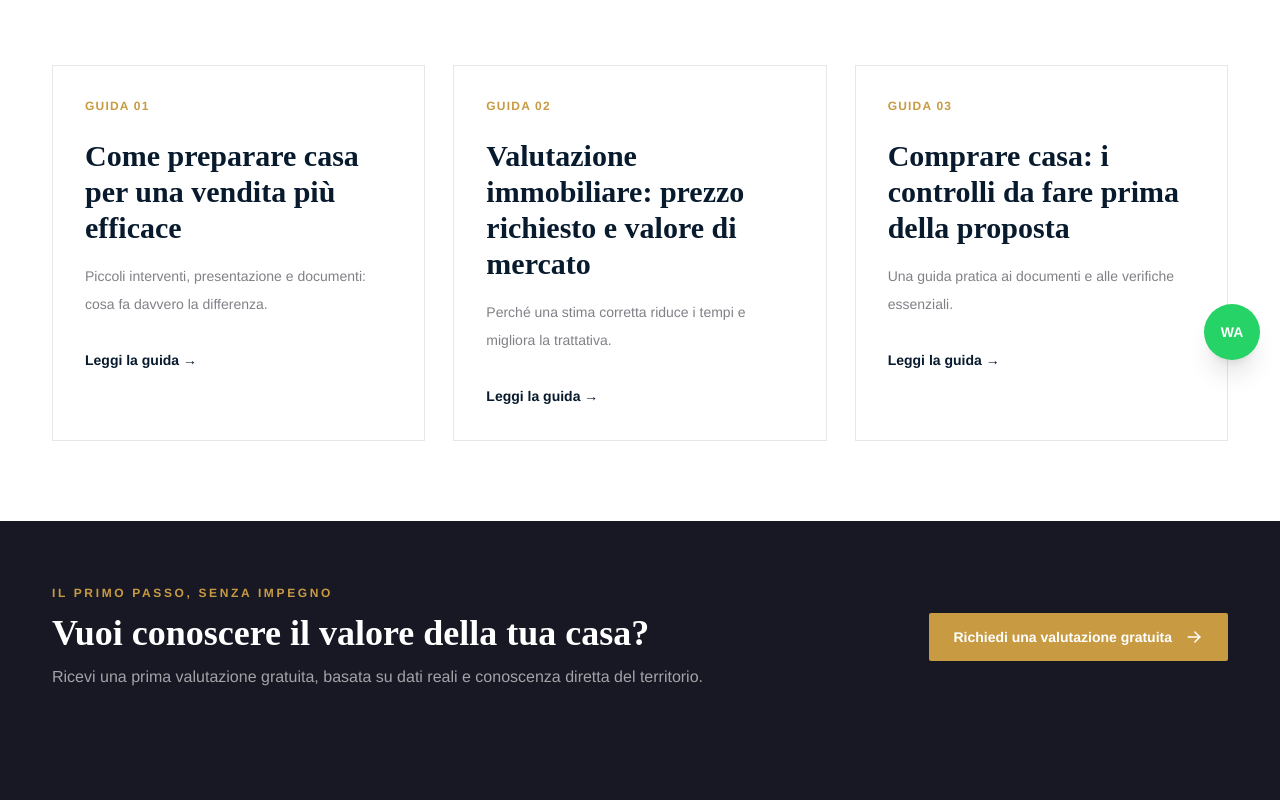
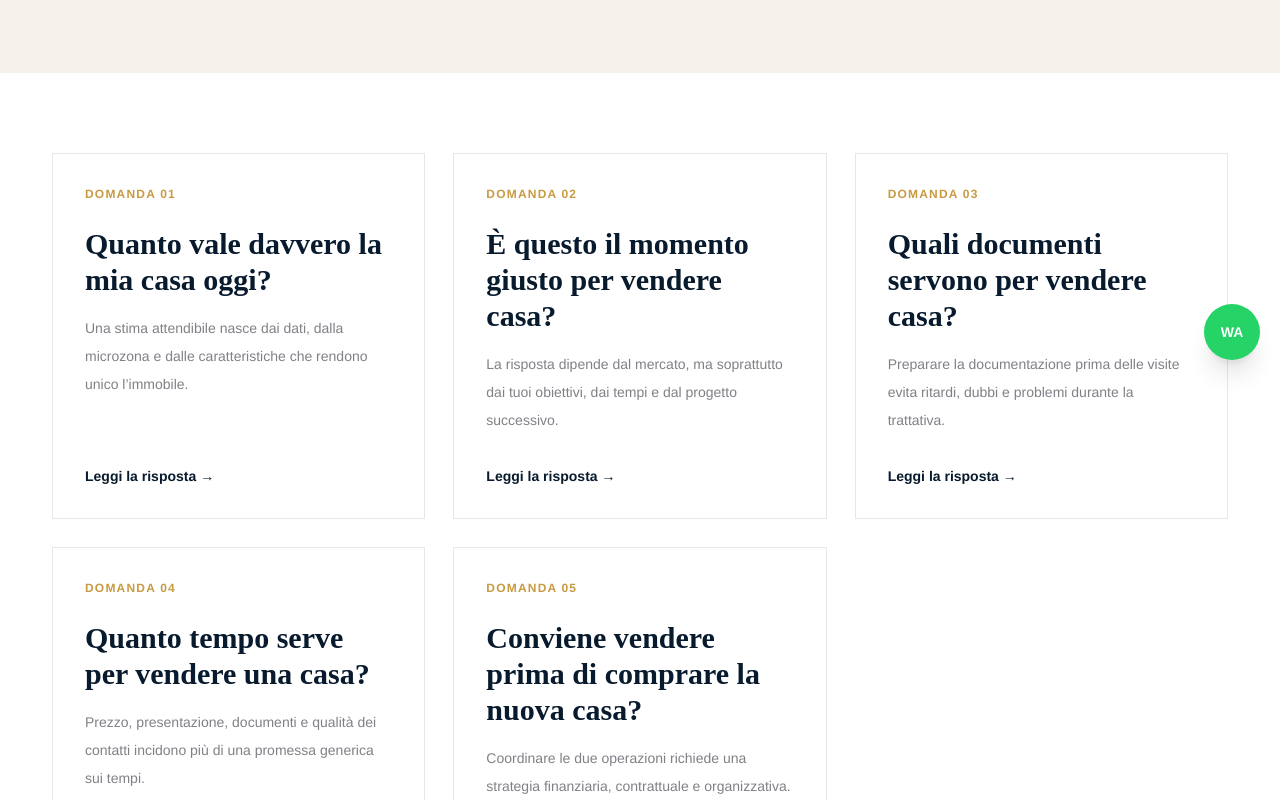
Before and after one commit to STARTHOME06/starthome-real-estate, a Next.js app: page /blog in a window 1280 px wide. Shown: the part 420-1220 px from the top of the page. Built offline with nearby package versions, Linux system fonts and the light colour scheme.

Commit message:
Add lead-focused real estate blog

```diff
--- a/app/api/contatti/route.ts
+++ b/app/api/contatti/route.ts
@@ -31,6 +31,7 @@ export async function POST(request: Request) {
     const telefono = clean(body.telefono, 50);
     const email = clean(body.email, 160);
     const immobile = clean(body.immobile || body.property, 200);
+    const context = clean(body.context, 240);
     const comune = clean(body.comune, 120);
     const tipologia = clean(body.tipologia, 80);
     const messaggio = clean(body.messaggio);
@@ -55,6 +56,7 @@ export async function POST(request: Request) {
       ["Telefono", telefono],
       ["Email", email],
       ["Immobile", immobile],
+      ["Provenienza", context],
       ["Comune", comune],
       ["Tipologia", tipologia],
       ["Messaggio", messaggio],
--- a/app/blog/[slug]/page.tsx
+++ b/app/blog/[slug]/page.tsx
@@ -1,6 +1,23 @@
 import Link from "next/link";
 import { notFound } from "next/navigation";
-import { CTA } from "@/components/CTA";
-const posts:Record<string,{title:string;intro:string}>={ "vendere-casa":{title:"Come preparare casa per una vendita più efficace",intro:"Presentare bene un immobile non significa nasconderne i difetti: significa permettere a chi visita di comprenderne subito il potenziale."},"valutazione-immobiliare":{title:"Valutazione immobiliare: prezzo richiesto e valore di mercato",intro:"Il valore non nasce da un algoritmo isolato, ma dall’incontro tra dati, caratteristiche dell’immobile e domanda reale nella microzona."},"comprare-casa":{title:"Comprare casa: i controlli da fare prima della proposta",intro:"Una proposta consapevole parte dalla verifica di documenti, conformità, costi e condizioni sospensive."}};
-export function generateStaticParams(){return Object.keys(posts).map(slug=>({slug}));}
-export default async function Page({params}:{params:Promise<{slug:string}>}){const {slug}=await params;const p=posts[slug];if(!p)notFound();return <><article className="py-20"><div className="mx-auto max-w-3xl px-5"><Link href="/blog" className="text-xs font-bold uppercase tracking-widest text-gold">← Tutte le guide</Link><h1 className="display-title mt-8">{p.title}</h1><p className="mt-8 text-xl leading-9 text-ink/65">{p.intro}</p><div className="mt-12 space-y-7 leading-8 text-ink/70"><h2 className="font-serif text-3xl font-semibold text-ink">Partire dai dati giusti</h2><p>Ogni immobile è unico, ma il mercato offre riferimenti concreti. Analizzare vendite comparabili, tempi medi e domanda attiva permette di prendere decisioni più solide.</p><h2 className="font-serif text-3xl font-semibold text-ink">La strategia conta</h2><p>Prezzo, presentazione, documentazione e promozione devono lavorare insieme. Un consulente locale coordina questi elementi e rende il percorso più semplice, trasparente e prevedibile.</p></div></div></article><CTA/></>;}
+import type { Metadata } from "next";
+import { LeadForm } from "@/components/Forms";
+import { blogPosts, getBlogPost } from "@/lib/blog";
+
+export function generateStaticParams(){return blogPosts.map(({slug})=>({slug}));}
+
+export async function generateMetadata({params}:{params:Promise<{slug:string}>}):Promise<Metadata>{
+  const {slug}=await params;
+  const post=getBlogPost(slug);
+  return post ? {title:post.title,description:post.excerpt} : {};
+}
+
+export default async function Page({params}:{params:Promise<{slug:string}>}){
+  const {slug}=await params;
+  const post=getBlogPost(slug);
+  if(!post)notFound();
+  return <>
+    <article className="py-20"><div className="mx-auto max-w-3xl px-5"><Link href="/blog" className="text-xs font-bold uppercase tracking-widest text-gold">← Tutte le domande</Link><h1 className="display-title mt-8">{post.title}</h1><p className="mt-8 text-xl leading-9 text-ink/65">{post.intro}</p><div className="mt-12 space-y-10 leading-8 text-ink/70">{post.sections.map(section=><section key={section.title}><h2 className="font-serif text-3xl font-semibold text-ink">{section.title}</h2><p className="mt-4">{section.text}</p></section>)}</div><p className="mt-12 border-l-2 border-gold pl-6 text-lg italic leading-8 text-ink/70">Ogni situazione è diversa: una risposta utile parte sempre dall’ascolto e dai dati dell’immobile.</p></div></article>
+    <section className="bg-sand py-20"><div className="container-site grid gap-12 lg:grid-cols-[1fr_500px] lg:items-start"><div><p className="eyebrow">Confrontiamoci</p><h2 className="section-title">Parliamo del tuo caso.</h2><p className="mt-5 max-w-xl leading-8 text-ink/60">{post.formPrompt}</p><p className="mt-5 text-sm leading-7 text-ink/50">Ti ricontatteremo direttamente. Nessuna risposta automatica e nessun impegno.</p></div><div className="bg-white p-7 shadow-soft sm:p-10"><LeadForm context={`Blog: ${post.title}`} messagePlaceholder={post.formPrompt}/></div></div></section>
+  </>;
+}
--- a/app/blog/page.tsx
+++ b/app/blog/page.tsx
@@ -1,6 +1,14 @@
 import type { Metadata } from "next";
 import Link from "next/link";
-import { CTA } from "@/components/CTA";
-export const metadata: Metadata = { title: "Guide immobiliari", description: "Guide e consigli per vendere, comprare, affittare e valorizzare casa." };
-const posts=[["Come preparare casa per una vendita più efficace","Piccoli interventi, presentazione e documenti: cosa fa davvero la differenza.","vendere-casa"],["Valutazione immobiliare: prezzo richiesto e valore di mercato","Perché una stima corretta riduce i tempi e migliora la trattativa.","valutazione-immobiliare"],["Comprare casa: i controlli da fare prima della proposta","Una guida pratica ai documenti e alle verifiche essenziali.","comprare-casa"]];
-export default function Page(){return <><section className="bg-sand py-20"><div className="container-site"><p className="eyebrow">Osservatorio STARTHOME</p><h1 className="display-title">Guide per scelte<br/>più consapevoli.</h1></div></section><section className="py-20"><div className="container-site grid gap-7 md:grid-cols-3">{posts.map(([t,d,s],i)=><article key={t} className="border border-ink/10 p-8"><p className="text-xs font-bold uppercase tracking-widest text-gold">Guida 0{i+1}</p><h2 className="mt-6 font-serif text-3xl font-semibold">{t}</h2><p className="mt-4 text-sm leading-7 text-ink/55">{d}</p><Link className="mt-8 inline-block text-sm font-bold" href={`/blog/${s}`}>Leggi la guida →</Link></article>)}</div></section><CTA/></>;}
+import { LeadForm } from "@/components/Forms";
+import { blogPosts } from "@/lib/blog";
+
+export const metadata: Metadata = { title: "Domande immobiliari", description: "Risposte chiare alle domande più frequenti su valutazione, vendita e acquisto casa." };
+
+export default function Page() {
+  return <>
+    <section className="bg-sand py-20"><div className="container-site"><p className="eyebrow">Il Blog STARTHOME</p><h1 className="display-title">Le tue domande.<br/><span className="italic text-gold">Risposte concrete.</span></h1><p className="mt-6 max-w-2xl text-lg leading-8 text-ink/60">Partiamo dai dubbi reali di chi vende e compra casa. Leggi le risposte oppure raccontaci direttamente la tua situazione.</p></div></section>
+    <section className="py-20"><div className="container-site grid gap-7 md:grid-cols-2 lg:grid-cols-3">{blogPosts.map((post,i)=><article key={post.slug} className="flex flex-col border border-ink/10 p-8"><p className="text-xs font-bold uppercase tracking-widest text-gold">Domanda {String(i+1).padStart(2,"0")}</p><h2 className="mt-6 font-serif text-3xl font-semibold">{post.title}</h2><p className="mt-4 flex-1 text-sm leading-7 text-ink/55">{post.excerpt}</p><Link className="mt-8 inline-block text-sm font-bold" href={`/blog/${post.slug}`}>Leggi la risposta →</Link></article>)}</div></section>
+    <section className="bg-ink py-20 text-white"><div className="container-site grid gap-12 lg:grid-cols-[1fr_500px] lg:items-start"><div><p className="eyebrow">Parliamo della tua situazione</p><h2 className="section-title">Hai una domanda diversa?</h2><p className="mt-5 max-w-xl leading-8 text-white/65">Scrivila qui. Lasciaci i tuoi recapiti e un consulente STARTHOME ti risponderà con un primo orientamento concreto.</p></div><div className="bg-white p-7 text-ink shadow-soft sm:p-10"><LeadForm context="Domanda inviata dalla pagina Blog" messagePlaceholder="Qual è il tuo dubbio o progetto immobiliare?"/></div></div></section>
+  </>;
+}
--- a/app/page.tsx
+++ b/app/page.tsx
@@ -4,6 +4,7 @@ import { CTA } from "@/components/CTA";
 import { Icon } from "@/components/Icons";
 import { PropertyCard } from "@/components/PropertyCard";
 import { SearchPanel } from "@/components/SearchPanel";
+import { blogPosts } from "@/lib/blog";
 import { cities, properties } from "@/lib/data";
 
 const services = [
@@ -20,7 +21,7 @@ export default function Home() {
       <div className="container-site relative flex min-h-[720px] items-center py-24">
         <div className="max-w-3xl">
           <p className="eyebrow">Immobiliare tra Padova e Venezia</p>
-          <h1 className="display-title max-w-2xl">La tua casa.<br/><span className="italic text-gold">Il nostro metodo.</span></h1>
+          <h1 className="display-title max-w-2xl">La tua casa.<br/><span className="italic text-gold">La nostra passione.</span></h1>
           <p className="mt-7 max-w-xl text-lg leading-8 text-white/75">Vendiamo, affittiamo e valorizziamo immobili con competenza locale, cura dei dettagli e una strategia costruita intorno a te.</p>
           <div className="mt-9 flex flex-wrap gap-3"><Link className="btn-primary" href="/immobili-in-vendita">Scopri gli immobili</Link><Link className="btn-outline border-white/30 bg-white/5 text-white backdrop-blur" href="/valutazione">Valuta la tua casa</Link></div>
         </div>
@@ -46,6 +47,7 @@ export default function Home() {
       <Link href="/servizi" className="btn-primary mt-8">Scopri tutti i servizi</Link>
     </div></section>
     <section className="py-24"><div className="container-site text-center"><p className="eyebrow">Il nostro territorio</p><h2 className="section-title">Conosciamo ogni zona.<br/>Davvero.</h2><p className="mx-auto mt-5 max-w-2xl text-ink/60">Operiamo ogni giorno nei comuni tra Padova, la Riviera del Brenta e il Miranese.</p><div className="mx-auto mt-10 flex max-w-5xl flex-wrap justify-center gap-3">{cities.map(c => <span key={c} className="border border-ink/10 px-4 py-3 text-xs font-bold uppercase tracking-wider">{c}</span>)}</div></div></section>
+    <section className="bg-sand py-24"><div className="container-site"><div className="mb-12 flex flex-col justify-between gap-5 md:flex-row md:items-end"><div><p className="eyebrow">Il Blog STARTHOME</p><h2 className="section-title">Le domande che contano<br/>prima di decidere.</h2></div><Link className="flex items-center gap-2 text-sm font-bold" href="/blog">Tutte le risposte <Icon name="arrow"/></Link></div><div className="grid gap-px bg-ink/10 md:grid-cols-2 lg:grid-cols-5">{blogPosts.map((post,i)=><Link href={`/blog/${post.slug}`} key={post.slug} className="group bg-white p-6 transition hover:bg-ink hover:text-white"><span className="text-xs font-bold tracking-widest text-gold">0{i+1}</span><h3 className="mt-5 font-serif text-2xl font-semibold leading-tight">{post.title}</h3><span className="mt-7 inline-block text-xs font-bold uppercase tracking-wider text-ink/45 group-hover:text-white/60">Leggi e chiedi →</span></Link>)}</div></div></section>
     <section className="bg-mist py-24"><div className="container-site"><div className="mx-auto max-w-3xl text-center"><p className="eyebrow">Dicono di noi</p><h2 className="section-title">Relazioni che restano.</h2><blockquote className="mt-10 font-serif text-3xl italic leading-relaxed text-ink/80">“Ci siamo sentiti seguiti con precisione dal primo incontro al rogito. Comunicazione chiara, grande disponibilità e una vendita conclusa nei tempi previsti.”</blockquote><p className="mt-6 text-sm font-bold uppercase tracking-widest">Elena e Marco · Vigonza</p></div></div></section>
     <CTA/>
   </>;
--- a/components/Forms.tsx
+++ b/components/Forms.tsx
@@ -2,7 +2,7 @@
 
 import { FormEvent, useState } from "react";
 
-export function LeadForm({ type = "contact", property }: { type?: "contact" | "valuation" | "visit"; property?: string }) {
+export function LeadForm({ type = "contact", property, context, messagePlaceholder }: { type?: "contact" | "valuation" | "visit"; property?: string; context?: string; messagePlaceholder?: string }) {
   const [sent, setSent] = useState(false);
   const [sending, setSending] = useState(false);
   const [error, setError] = useState("");
@@ -19,6 +19,7 @@ export function LeadForm({ type = "contact", property }: { type?: "contact" | "v
         body: JSON.stringify({
           type,
           property,
+          context,
           ...Object.fromEntries(new FormData(e.currentTarget)),
         }),
       });
@@ -39,7 +40,7 @@ export function LeadForm({ type = "contact", property }: { type?: "contact" | "v
     <div className="grid gap-4 sm:grid-cols-2"><div><label className="label" htmlFor={`${type}-name`}>Nome e cognome</label><input id={`${type}-name`} name="nome" className="field" required placeholder="Mario Rossi"/></div><div><label className="label" htmlFor={`${type}-phone`}>Telefono</label><input id={`${type}-phone`} name="telefono" className="field" required type="tel" placeholder="+39"/></div></div>
     <div><label className="label" htmlFor={`${type}-email`}>Email</label><input id={`${type}-email`} name="email" className="field" required type="email" placeholder="nome@email.it"/></div>
     {type === "valuation" && <div className="grid gap-4 sm:grid-cols-2"><div><label className="label" htmlFor="city">Comune immobile</label><input id="city" name="comune" className="field" required placeholder="Es. Vigonza"/></div><div><label className="label" htmlFor="property-type">Tipologia</label><select id="property-type" name="tipologia" className="field"><option>Appartamento</option><option>Villa</option><option>Casa indipendente</option><option>Terreno</option><option>Altro</option></select></div></div>}
-    <div><label className="label" htmlFor={`${type}-message`}>Messaggio</label><textarea id={`${type}-message`} name="messaggio" rows={4} className="field h-auto py-3" placeholder={type === "valuation" ? "Superficie, stato, piano e altre informazioni utili..." : "Come possiamo aiutarti?"}/></div>
+    <div><label className="label" htmlFor={`${type}-message`}>Messaggio</label><textarea id={`${type}-message`} name="messaggio" rows={4} className="field h-auto py-3" placeholder={messagePlaceholder || (type === "valuation" ? "Superficie, stato, piano e altre informazioni utili..." : "Come possiamo aiutarti?")}/></div>
     <label className="flex gap-3 text-xs leading-5 text-ink/60"><input required type="checkbox" className="mt-1 accent-gold"/> Acconsento al trattamento dei dati personali secondo la Privacy Policy.</label>
     {error && <p role="alert" className="rounded-sm bg-red-50 p-4 text-sm text-red-800">{error}</p>}
     <button className="btn-primary w-full disabled:cursor-wait disabled:opacity-60" type="submit" disabled={sending}>
--- /dev/null
+++ b/lib/blog.ts
@@ -0,0 +1,68 @@
+export type BlogPost = {
+  slug: string;
+  title: string;
+  excerpt: string;
+  intro: string;
+  sections: { title: string; text: string }[];
+  formPrompt: string;
+};
+
+export const blogPosts: BlogPost[] = [
+  {
+    slug: "quanto-vale-casa-oggi",
+    title: "Quanto vale davvero la mia casa oggi?",
+    excerpt: "Una stima attendibile nasce dai dati, dalla microzona e dalle caratteristiche che rendono unico l’immobile.",
+    intro: "Il prezzo visto online è solo un punto di partenza. Per capire il valore reale servono immobili comparabili, domanda attiva, stato della casa e conoscenza diretta della zona.",
+    sections: [
+      { title: "Non basta il prezzo al metro quadro", text: "Due case nella stessa via possono avere valori diversi per piano, esposizione, efficienza energetica, spazi esterni, distribuzione e qualità della ristrutturazione. La valutazione deve leggere questi elementi insieme." },
+      { title: "Prezzo corretto significa più opportunità", text: "Un prezzo fuori mercato può ridurre le richieste e allungare i tempi. STARTHOME costruisce una fascia di valore motivata, confrontando dati recenti e interesse reale degli acquirenti nel territorio." },
+    ],
+    formPrompt: "Descrivici la tua casa e il comune: ti daremo un primo orientamento senza impegno.",
+  },
+  {
+    slug: "momento-giusto-per-vendere",
+    title: "È questo il momento giusto per vendere casa?",
+    excerpt: "La risposta dipende dal mercato, ma soprattutto dai tuoi obiettivi, dai tempi e dal progetto successivo.",
+    intro: "Non esiste un mese perfetto per tutti. Il momento giusto nasce dall’incontro tra domanda locale, condizioni dell’immobile e priorità personali.",
+    sections: [
+      { title: "Partiamo dal tuo obiettivo", text: "Vendere per acquistare un’altra casa, trasferirsi, dividere un patrimonio o liberare liquidità richiede strategie e tempi differenti. Prima del prezzo viene la pianificazione." },
+      { title: "Leggere la domanda locale", text: "Monitoriamo quali tipologie vengono cercate, quanto restano sul mercato e quali fasce di prezzo generano visite concrete tra Padova, Riviera del Brenta e Miranese." },
+    ],
+    formPrompt: "Raccontaci perché stai pensando di vendere e quali tempi immagini.",
+  },
+  {
+    slug: "documenti-per-vendere-casa",
+    title: "Quali documenti servono per vendere casa?",
+    excerpt: "Preparare la documentazione prima delle visite evita ritardi, dubbi e problemi durante la trattativa.",
+    intro: "Una vendita serena comincia con una verifica preventiva. Individuare subito eventuali difformità permette di intervenire prima che arrivi una proposta.",
+    sections: [
+      { title: "La base documentale", text: "In genere servono titolo di provenienza, visura e planimetria catastale, attestato di prestazione energetica e documentazione urbanistica. Ogni immobile può richiedere verifiche ulteriori." },
+      { title: "Controllare prima, non dopo", text: "STARTHOME coordina la raccolta iniziale e, quando necessario, coinvolge tecnici e professionisti qualificati. L’obiettivo è presentare l’immobile con informazioni chiare fin dal primo contatto." },
+    ],
+    formPrompt: "Hai dubbi sui documenti della tua casa? Indicaci tipologia e comune.",
+  },
+  {
+    slug: "quanto-tempo-per-vendere-casa",
+    title: "Quanto tempo serve per vendere una casa?",
+    excerpt: "Prezzo, presentazione, documenti e qualità dei contatti incidono più di una promessa generica sui tempi.",
+    intro: "I tempi cambiano da immobile a immobile. Una strategia corretta riduce l’incertezza e permette di capire presto come il mercato sta rispondendo.",
+    sections: [
+      { title: "Le quattro leve principali", text: "Posizionamento economico, qualità di foto e annuncio, regolarità documentale e selezione degli acquirenti lavorano insieme. Se una leva è debole, la vendita tende a rallentare." },
+      { title: "Aggiornamenti concreti", text: "Condividiamo richieste ricevute, visite, riscontri e andamento della promozione. In questo modo le decisioni non si basano su sensazioni, ma su segnali verificabili." },
+    ],
+    formPrompt: "Dicci dove si trova l’immobile e quando vorresti concludere la vendita.",
+  },
+  {
+    slug: "vendere-prima-di-comprare",
+    title: "Conviene vendere prima di comprare la nuova casa?",
+    excerpt: "Coordinare le due operazioni richiede una strategia finanziaria, contrattuale e organizzativa.",
+    intro: "Vendere prima offre maggiore certezza sul budget; comprare prima può dare più libertà nella ricerca. La scelta dipende dalla liquidità disponibile e dalla flessibilità sui tempi.",
+    sections: [
+      { title: "Costruire un piano realistico", text: "Valutiamo valore atteso, eventuale mutuo, tempi di consegna e soluzioni temporanee. L’obiettivo è evitare decisioni affrettate o impegni economici non sostenibili." },
+      { title: "Un solo percorso, due obiettivi", text: "STARTHOME può coordinare vendita e ricerca della nuova abitazione, mantenendo chiare priorità, condizioni e scadenze. Per il credito facilitiamo il contatto con partner esterni abilitati." },
+    ],
+    formPrompt: "Raccontaci la casa che vuoi vendere e quella che vorresti trovare.",
+  },
+];
+
+export const getBlogPost = (slug: string) => blogPosts.find((post) => post.slug === slug);
```
